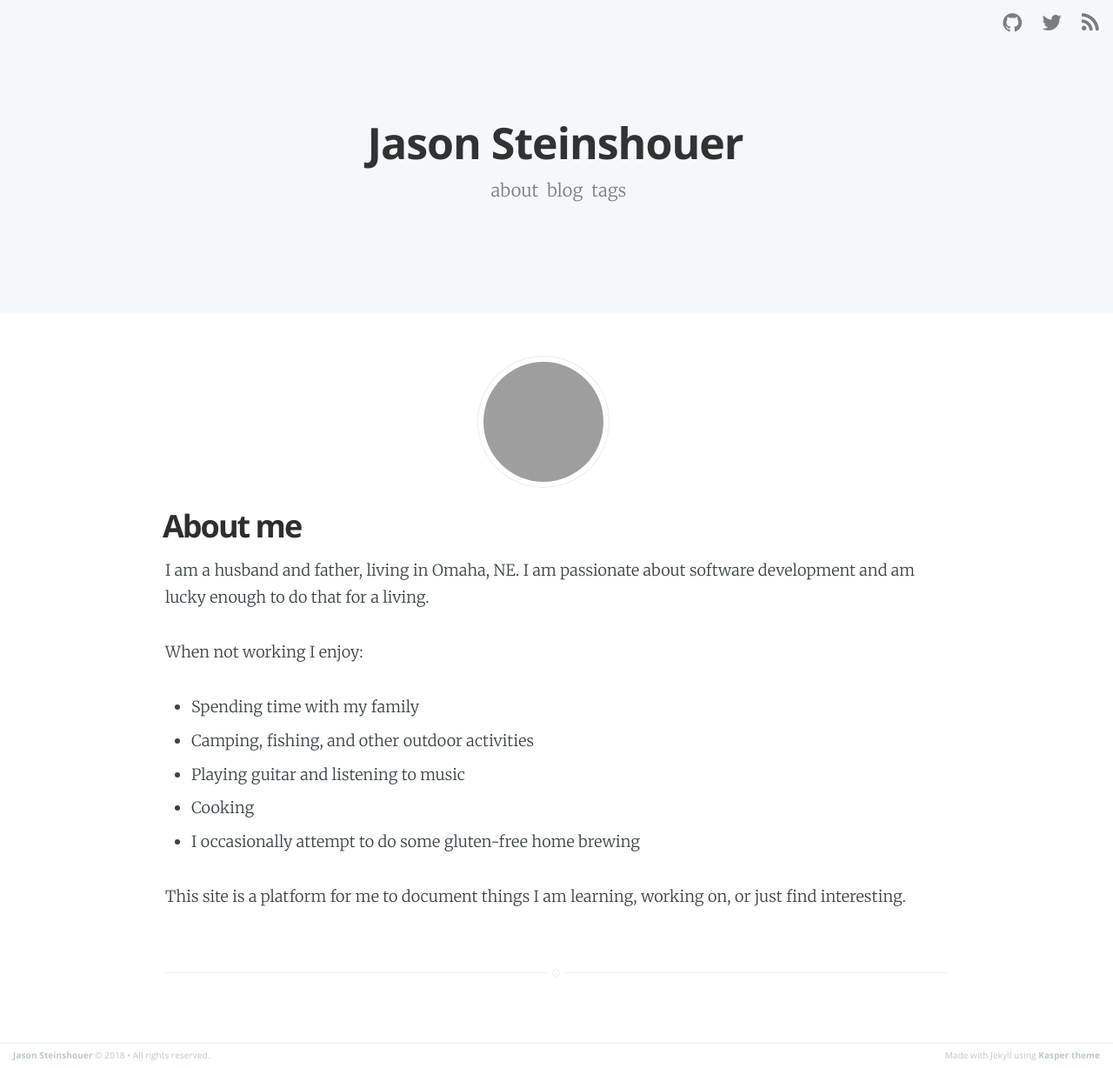
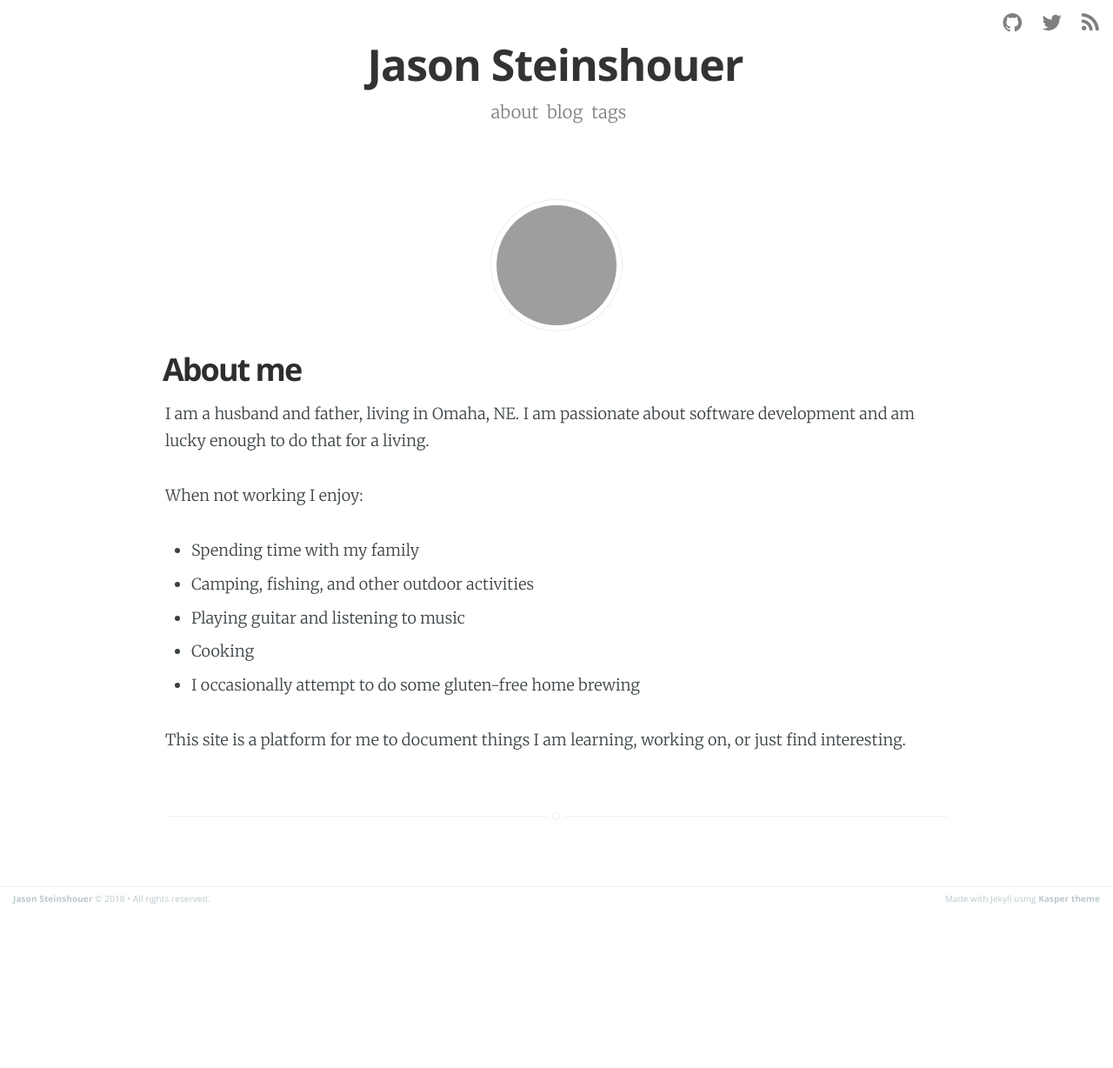
Before and after one commit to jsteinshouer/jsteinshouer.github.io, a Jekyll site: the page built from about.md, in a window 1280 px wide. Shown: the whole page at 87% size. Built offline with Jekyll 4.4.1, drawn with Linux system fonts in a browser that asks for light colours; after the commit the page ends 1048 px from its top, so only the background shows below that; grey boxes are pictures that could not be loaded.

Commit message:
Updating some styles

```diff
--- a/assets/css/screen.css
+++ b/assets/css/screen.css
@@ -678,9 +678,9 @@ margin on the iframe, cause it breaks stuff. */
 }
 
 .no-cover.main-header {
-    min-height: 160px;
-    max-height: 40%;
-    background: #f5f8fa;
+    min-height: 90px;
+    max-height: 20%;
+    background: #ffffff;
 }
 
 .no-cover .page-title {
@@ -1159,7 +1159,8 @@ body:not(.post-template) .post-title {
     -moz-box-sizing: border-box;
     box-sizing: border-box;
     display: block;
-    margin-left: 40%;
+    margin-left: auto;
+    margin-right: auto;
     width: 150px;
     height: 150px;
     border-radius: 100%;
@@ -1323,7 +1324,7 @@ body:not(.post-template) .post-title {
 
 /* On page2+ make all the headers smaller */
 .archive-template .main-header {
-    max-height: 30%;
+    max-height: 20%;
 }
 
 /* On page2+ show extra pagination controls at the top of post list */
@@ -1391,7 +1392,7 @@ body:not(.post-template) .post-title {
         box-sizing: border-box;
         height: auto;
         min-height: 240px;
-        height: 60%;
+        height: 20%;
         padding: 15% 0;
     }
 
@@ -1503,11 +1504,11 @@ body:not(.post-template) .post-title {
 
     .main-header {
         margin-bottom: 15px;
-        height: 40%;
+        height: 20%;
     }
 
     .no-cover.main-header {
-        height: 30%;
+        height: 20%;
     }
 
     .archive-template .main-header {
--- a/index.html
+++ b/index.html
@@ -4,7 +4,7 @@ title: Home
 cover: false
 about: 'index.html'
 post_class: 'home-template'
---cover: "https://source.unsplash.com/9e4pCscLDyY/1200x900"
+--cover: "https://source.unsplash.com/ICo7HfCYgrs/1200x900"
 ---
 
 {% include page/header.html %}
--- a/tags/index.html
+++ b/tags/index.html
@@ -14,7 +14,7 @@ permalink: /tags/
 
 {% assign tags_list = site_tags | split:',' | sort %}
 <article class="post">
-	<h1>Tags</h1>
+	<h1 class="post-title">Tags</h1>
 	<ul>
 	  {% for item in (0..site.tags.size) %}
 	  {% unless forloop.last %}
```
